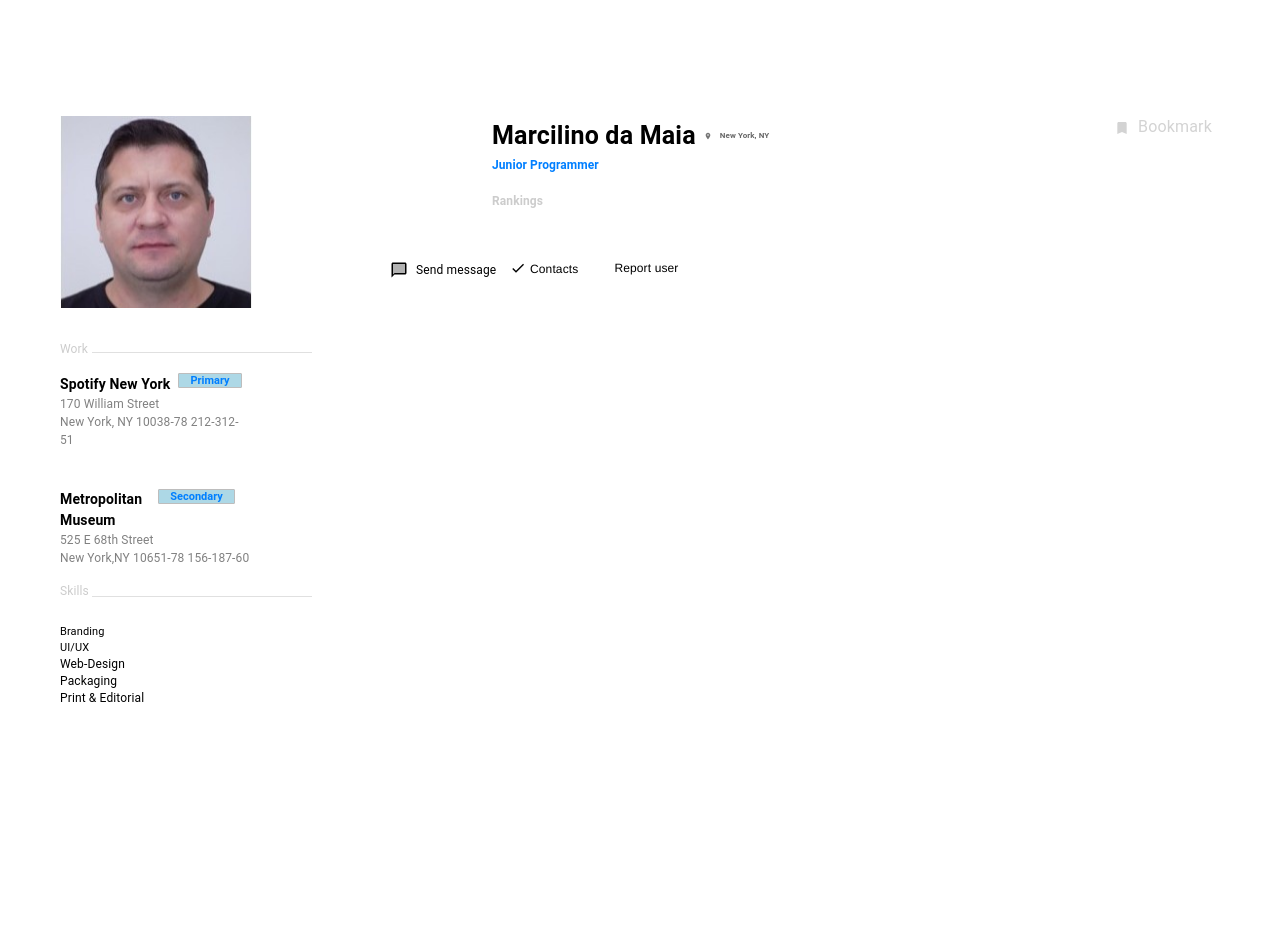
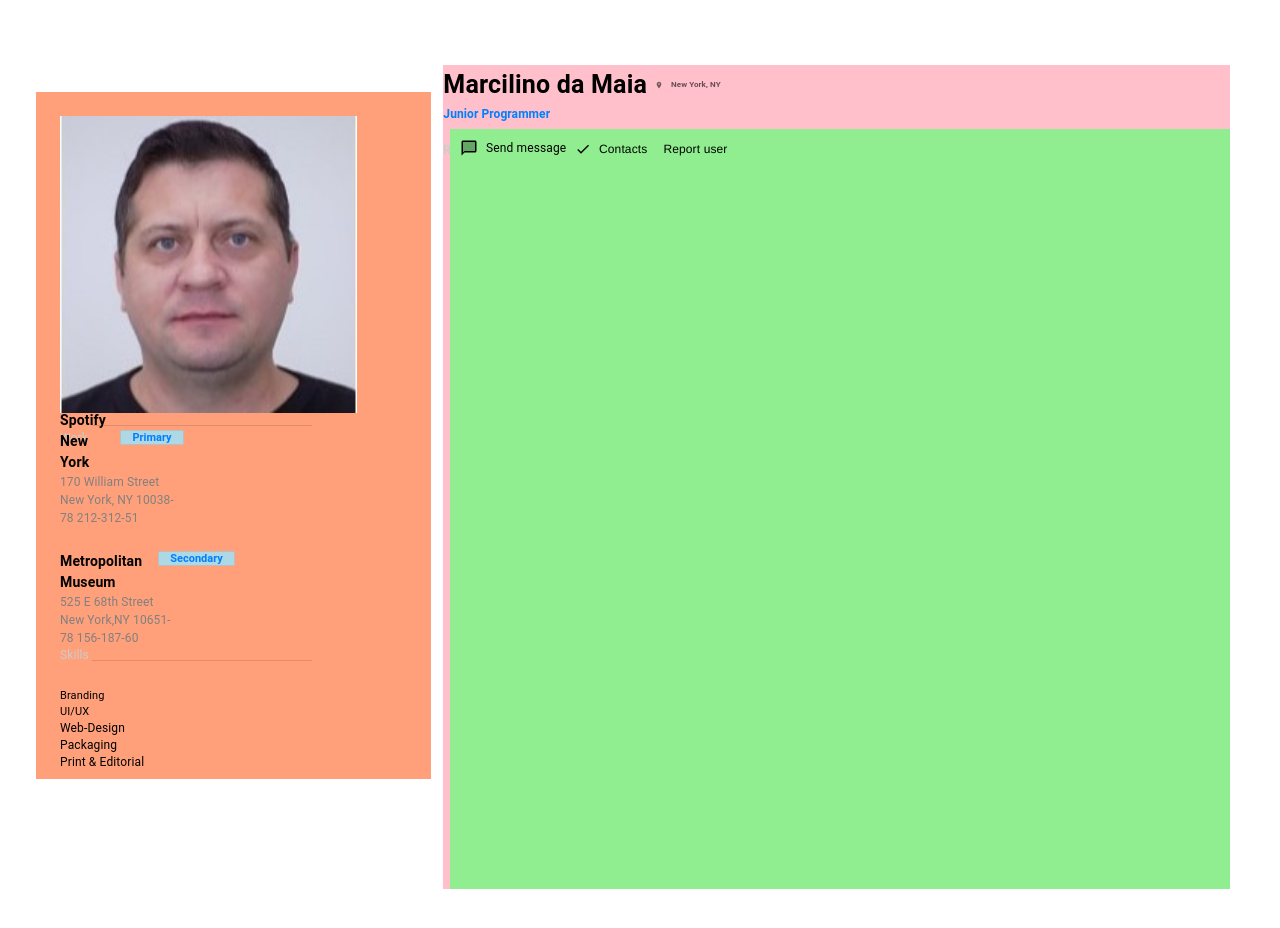
Before and after one commit to marclnomaia/RANDEVOU, a React (Create React App) app in the folder rand-app/: page / in a window 1280 px wide. Shown: the top 928 px of the page. Built offline with nearby package versions, Linux system fonts and the light colour scheme.

Commit message:
3 grid commit

```diff
--- a/rand-app/src/App.tsx
+++ b/rand-app/src/App.tsx
@@ -1,7 +1,7 @@
 
 
 
-import { Grid } from '@mui/material';
+//import { Grid } from '@mui/material';
 import './App.css';
 //import RandNavBar from './components/NavBar/RandNavBar';
 import RandProfile from './components/Profile/RandProfile';
@@ -38,19 +38,25 @@ function App() {
       <Bar />
       <NavBar />
   </div>*/}
-
+      {/*}
       <Grid container spacing={2}>
 
-        <Grid item xs={8} sm={6} md={4} lg={4} >
+        <Grid item xs={12} sm={6} md={4} lg={4} >
           <RandProfile />
         </Grid>
-        <Grid item xs={6} sm={6} md={8} lg={8}>
+        <Grid item xs={12} sm={6} md={8} lg={8}>
           <RandInfo />
         </Grid>
-        <Grid item xs={8} sm={6} md={8} lg={8}>
+        <Grid item xs={12} sm={6} md={8} lg={8}>
           <RandTaskBar />
         </Grid>
-      </Grid>
+      </Grid>*/}
+
+
+      <RandProfile />
+
+      <RandTaskBar />
+
     </div >
 
 
--- a/rand-app/src/components/Personal_Info/RandInfo.tsx
+++ b/rand-app/src/components/Personal_Info/RandInfo.tsx
@@ -5,8 +5,8 @@ import { Typography, Grid, ListItemIcon } from '@mui/material';
 
 const RandInfo: React.FC = () => {
   return (
-    <div style={{ padding: '60px' }}>
-      <Grid container spacing={2} justifyContent="left" wrap="wrap">  {/* Adicionado wrap="wrap" */}
+    <div style={{ padding: '50px' }}>
+      <Grid xs={12} lg={12} item container spacing={0} justifyContent="right" wrap="wrap"> {/* Adicionado wrap="wrap" */}
 
         <Grid item xs={12} sm={6} md={6} lg={8}
           sx={{
@@ -15,7 +15,8 @@ const RandInfo: React.FC = () => {
             justifyContent: 'flex-start',
             alignItems: 'flex-start',
             width: '100%',
-            mt: 7
+            mt: -115,
+            backgroundColor: 'pink'
 
           }}
         >
@@ -60,7 +61,7 @@ const RandInfo: React.FC = () => {
         </Grid>
 
         {/* Bookmark */}
-        <Grid item xs={12} sm={6} md={8} lg={8}
+        <Grid item xs={12} sm={6} md={6} lg={8}
           sx={{
             display: 'flex',
             flexDirection: 'row',
--- a/rand-app/src/components/Profile/RandProfile.tsx
+++ b/rand-app/src/components/Profile/RandProfile.tsx
@@ -11,13 +11,15 @@ const RandProfile: React.FC = () => {
 
   return (
     <div style={{ padding: '60px' }}>
-      <Grid container spacing={2} justifyContent="left" flexDirection="column" alignItems="flex-start" >
-        <Grid item xs={12} sm={6} md={6} lg={8}
+      <Grid xs={12} lg={12} item container spacing={3} justifyContent="left"
+        flexDirection="column" alignItems="flex-start" >
+        <Grid item xs={12} sm={6} md={6} lg={4}
           sx={{
             mt: 7,
             width: '100%',
             height: '100%',
-            padding: 0
+            padding: 0,
+            backgroundColor: 'lightsalmon'
           }}
         >
           <Avatar
@@ -26,17 +28,17 @@ const RandProfile: React.FC = () => {
             sx={{
 
               borderRadius: 0,
-              width: '100%',
-              height: '100%',
+              width: '80%',
+              height: 'auto',
               flexWrap: 'wrap',
             }}
           />
-        </Grid>
+
 
 
           {/* Work menu */}
 
-        <Grid item xs={8} sm={12} md={12} lg={8}
+          <Grid item xs={12} sm={6} md={6} lg={4}
             sx={{
               display: 'flex',
               alignItems: 'center',
@@ -55,7 +57,7 @@ const RandProfile: React.FC = () => {
               Work
             </Typography>
           </Grid>
-        <Grid item xs={8} sm={12} md={12} lg={8}>
+          <Grid item xs={12} sm={6} md={6} lg={4}>
             <Divider flexItem
               sx={{
                 width: {
@@ -71,7 +73,7 @@ const RandProfile: React.FC = () => {
               }}
             />
           </Grid>
-        <Grid item xs={8} sm={12} md={12} lg={8}
+          <Grid item xs={12} sm={6} md={6} lg={4}
             sx={{
               width: '100%',
               display: 'flex',
@@ -127,7 +129,7 @@ const RandProfile: React.FC = () => {
               New York, NY 10038-78 212-312-51
             </Typography>
           </Grid>
-        <Grid item xs={8} sm={12} md={12} lg={8}
+          <Grid item xs={12} sm={6} md={6} lg={4}
             sx={{
               width: '100%',
               display: 'flex',
@@ -136,7 +138,7 @@ const RandProfile: React.FC = () => {
               mt: 5
             }}
           >
-          <div style={{ display: 'flex', alignItems: 'left' }}>
+            <div style={{ display: 'flex', alignItems: 'flex-start' }}>
               <Typography variant="body1"
                 sx={{
                   fontSize: 14,
@@ -188,7 +190,7 @@ const RandProfile: React.FC = () => {
 
           {/*Skills*/}
 
-        <Grid item xs={8} sm={12} md={12} lg={8}
+          <Grid item xs={12} sm={6} md={6} lg={4}
 
             sx={{
               width: 180,
@@ -204,7 +206,7 @@ const RandProfile: React.FC = () => {
               }}>
               Skills
             </Typography>
-          <Grid item xs={8} sm={12} md={12} lg={8}>
+            <Grid item xs={12} sm={6} md={6} lg={4}>
               <Divider flexItem
                 sx={{
                   width: {
@@ -281,7 +283,7 @@ const RandProfile: React.FC = () => {
             </List>
           </Grid>
         </Grid>
-
+      </Grid>
 
 
 
--- a/rand-app/src/components/Taskbar/RandTaskBar.tsx
+++ b/rand-app/src/components/Taskbar/RandTaskBar.tsx
@@ -11,8 +11,10 @@ import Tabs from '@mui/material/Tabs';
 import Tab from '@mui/material/Tab';
 import VisibilityIcon from '@mui/icons-material/Visibility';
 import ChatBubbleTwoToneIcon from '@mui/icons-material/ChatBubbleTwoTone';
-import { Divider, Grid, useMediaQuery, useTheme } from '@mui/material';
+import { Divider, Grid, ListItemIcon, useMediaQuery, useTheme } from '@mui/material';
 import RandTimeline from '../Sidebar/RandTimeline';
+import LocationOnIcon from '@mui/icons-material/LocationOn';
+import BookmarkIcon from '@mui/icons-material/Bookmark';
 
 
 const RandTaskBar: React.FC = () => {
@@ -30,10 +32,92 @@ const RandTaskBar: React.FC = () => {
 
 
   return (
-    <div style={{ padding: '60px' }}>
-      <Grid container spacing={2} justifyContent="right" wrap="wrap">
+    <div style={{ padding: '50px' }}>
+      <Grid xs={12} lg={12} item container spacing={0} justifyContent="right" wrap="wrap">
 
-        <Grid item xs={6} sm={6} md={8} lg={8}
+        <Grid item xs={12} sm={6} md={6} lg={8}
+          sx={{
+            display: 'flex',
+            flexDirection: 'column',
+            justifyContent: 'flex-start',
+            alignItems: 'flex-start',
+            width: '100%',
+            mt: -103,
+            backgroundColor: 'pink'
+
+          }}
+        >
+          <div style={{ display: 'flex', alignItems: 'center' }}>
+            <Typography variant="h6" component="div" sx={{ fontWeight: 'bold', fontSize: 25 }}>
+              Marcilino da Maia
+            </Typography>
+            <ListItemIcon sx={{ minWidth: 'unset', fontSize: 8, ml: 1 }}>
+              <LocationOnIcon fontSize="inherit" />
+            </ListItemIcon>
+            <Typography variant="subtitle1" color="text.secondary"
+              sx={{
+                fontWeight: 'bold',
+                fontSize: 8,
+                ml: 1
+              }}
+            >
+              New York, NY
+            </Typography>
+          </div>
+
+          <Typography variant="subtitle2"
+            sx={{
+              fontSize: 12,
+              color: '#007FFF',
+              fontWeight: 'bold'
+            }}
+          >
+            Junior Programmer
+          </Typography>
+
+          <Typography variant="subtitle1"
+            sx={{
+              fontSize: 12,
+              color: '#ccc',
+              fontWeight: 'bold',
+              mt: 2
+            }}
+          >
+            Rankings
+          </Typography>
+        </Grid>
+
+        {/* Bookmark */}
+        <Grid item xs={12} sm={6} md={6} lg={8}
+          sx={{
+            display: 'flex',
+            flexDirection: 'row',
+            alignItems: 'center',
+            justifyContent: 'flex-end',
+            color: 'lightgray',
+            ml: 55,
+            mt: -23
+          }}
+        >
+          <BookmarkIcon
+            sx={{
+              fontSize: 16
+
+            }} />
+          <Typography variant="body2"
+            sx={{
+              fontSize: 16,
+              padding: 1,
+              textAlign: 'right',
+
+            }}
+          >
+            Bookmark
+          </Typography>
+        </Grid>
+
+
+        <Grid item xs={12} sm={6} md={8} lg={8}
           sx={{
             display: 'flex',
             gridColumn: '5 / span 8',
@@ -41,7 +125,8 @@ const RandTaskBar: React.FC = () => {
             justifyContent: 'flex-start',
             alignItems: 'flex-start',
             ml: 50,
-            mt: -75
+            mt: -95,
+            backgroundColor: 'lightgreen'
           }}
         >
           <Box
@@ -56,17 +141,16 @@ const RandTaskBar: React.FC = () => {
                 display: 'flex',
                 alignItems: 'center',
                 padding: '10px',
-                ml: isMobile ? -2 : -10,
-                mt: isMobile ? 50 : 20
+                mt: 20
               }}>
               <ChatBubbleTwoToneIcon
                 sx={{//send message icon//
-                  marginRight: isMobile ? 1 : 1,
-                  fontSize: isMobile ? 12 : 18
+                  marginRight: 1,
+                  fontSize: 18
                 }} />
               <Typography variant="body2" component="div"
                 sx={{
-                  fontSize: isMobile ? 10 : 12,
+                  fontSize: 12
 
                 }}
                 onClick={() => setMessageBoxVisible(!messageBoxVisible)}
@@ -76,17 +160,17 @@ const RandTaskBar: React.FC = () => {
 
             <Box
               sx={{//taskBar menu Background//
-                mt: isMobile ? -4 : -4.5,
-                ml: isMobile ? 11 : 5,
+                mt: -4,
+                marginRight: 1,
                 display: 'flex',
                 flexDirection: 'row',
-                width: isMobile ? 50 : 90,
-                height: isMobile ? 5 : 10,
+                width: '100%',
+                height: 'auto',
                 alignItems: 'center',
                 backgroundColor: contactInfoVisible ? 'lightblue' : 'transparent',
                 borderRadius: '1px',
-                padding: '10px',
-                gap: isMobile ? '8px' : '20px'
+                padding: '5px',
+
               }}
             >
               <Box
@@ -97,7 +181,7 @@ const RandTaskBar: React.FC = () => {
               >
                 <CheckTwoToneIcon
                   sx={{//message icon//
-                    marginRight: isMobile ? 1 : 1,
+                    ml: 15,
                     fontSize: isMobile ? 12 : 16,
                     mt: isMobile ? 0 : -0
                   }}
@@ -107,8 +191,8 @@ const RandTaskBar: React.FC = () => {
                   component="div"
                   sx={{//message menu
                     fontSize: isMobile ? 8 : 12,
-                    ml: isMobile ? -0.5 : -0.5,
-                    mt: isMobile ? 0.2 : 0.4,
+                    ml: 1,
+
                     fontFamily: 'Helvetica, Arial, sans-serif'
                   }}
                   onClick={() => setContactInfoVisible(!contactInfoVisible)}
@@ -131,6 +215,7 @@ const RandTaskBar: React.FC = () => {
               </Typography>
             </Box>
 
+
             {messageBoxVisible && (
               <Box
                 sx={{//message box
@@ -152,9 +237,6 @@ const RandTaskBar: React.FC = () => {
                 </Typography>
               </Box>
             )}
-
-
-
             {contactInfoVisible &&
               <Box
                 sx={{//contact information when clicked//
@@ -162,15 +244,15 @@ const RandTaskBar: React.FC = () => {
                   padding: isMobile ? 0.2 : 2,
                   width: isMobile ? '250PX' : '500px',
                   margin: '20px auto',
-                  ml: isMobile ? -3 : -13,
+                  ml: 0,
                   mt: isMobile ? -6.2 : -7,
                 }}>
                 <Tabs
                   value={tabValue} onChange={handleChange} TabIndicatorProps={{
                     style: {
                       backgroundColor: 'blue',
-                      width: isMobile ? '60px' : '100px',
-                      marginLeft: isMobile ? '15px' : '5px'
+                      width: '50%',
+
                     },
                   }}>
                   <Tab label={<Stack direction="row" spacing={isMobile ? 0.5 : 1} alignItems="center">
```
Lines whose indentation alone changed are shown as unchanged.
